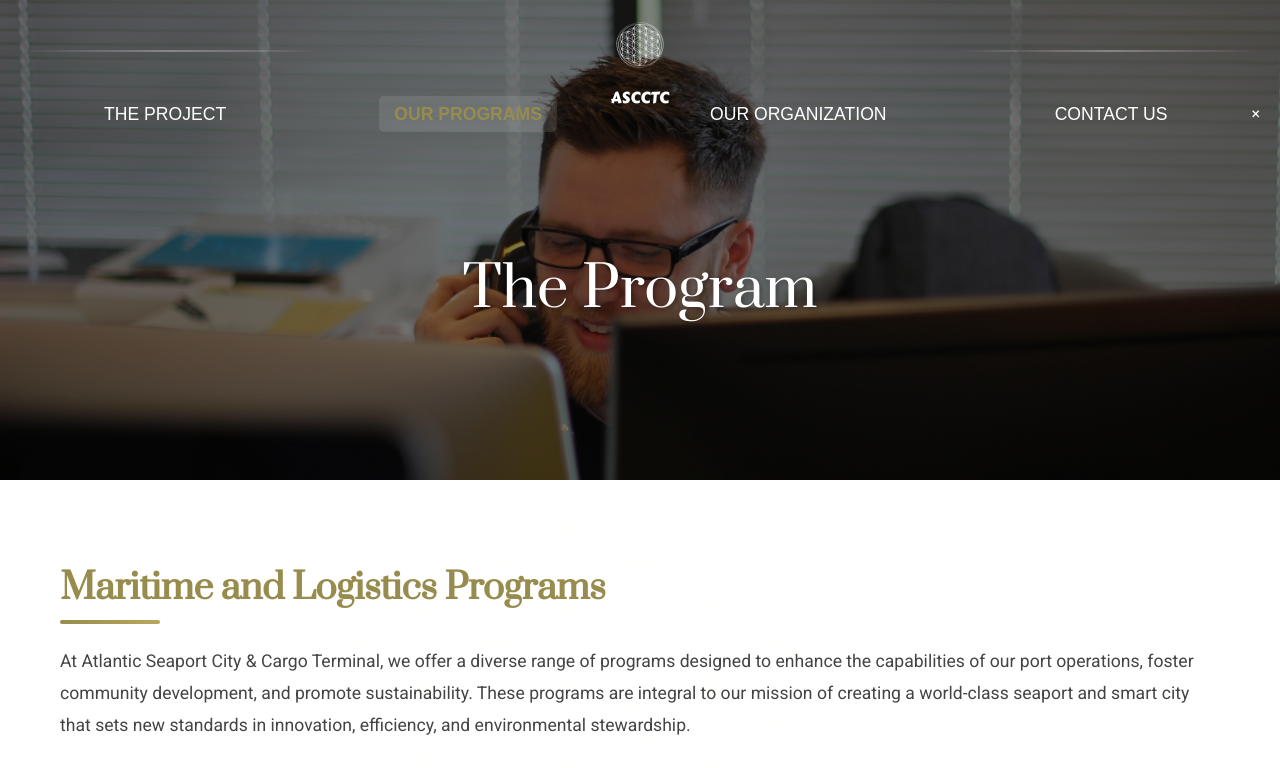
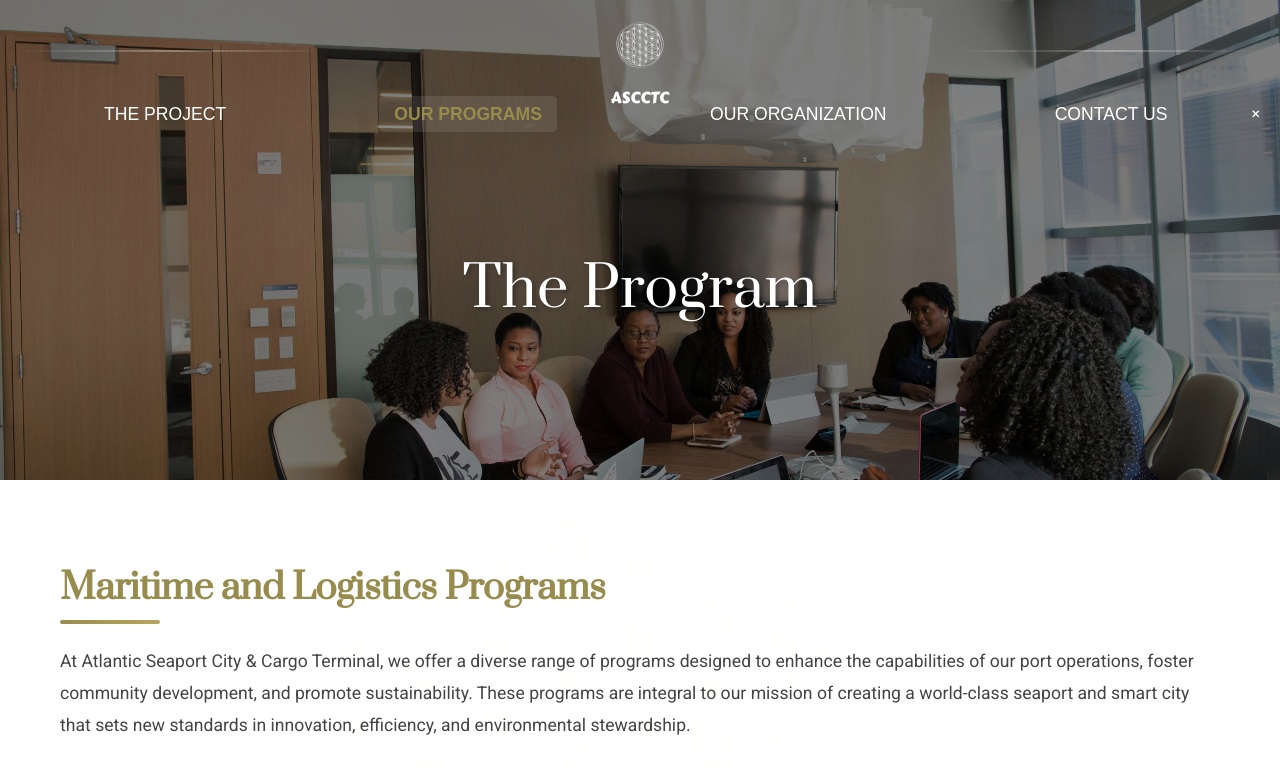
Before and after one commit to micheal-p/atlantic, a plain HTML site: page program.html in a window 1280 px wide. Shown: the top 768 px of the page. Drawn offline with Linux system fonts and the light colour scheme; a web font is replaced by a local one.

Commit message:
program.css

```diff
--- a/program.css
+++ b/program.css
@@ -29,7 +29,7 @@ ul {
 }
 
 .splash {
-    background-image: url("images/berkeley-communications-WEDDt-u3q3o-unsplash.jpg");
+    background-image: url("images/programs.jpg");
     background-size: cover;
     background-position: center;
     height: 60vh;
@@ -637,4 +637,5 @@ body.no-scroll {
         min-width: 220px;
         padding: 10px 25px;
     }
+
 }
```
